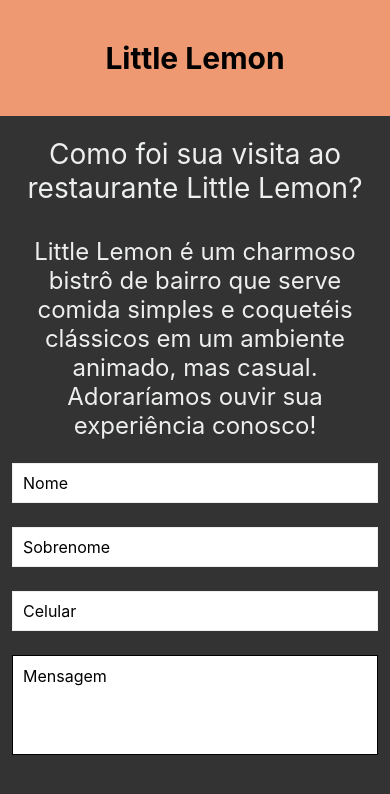
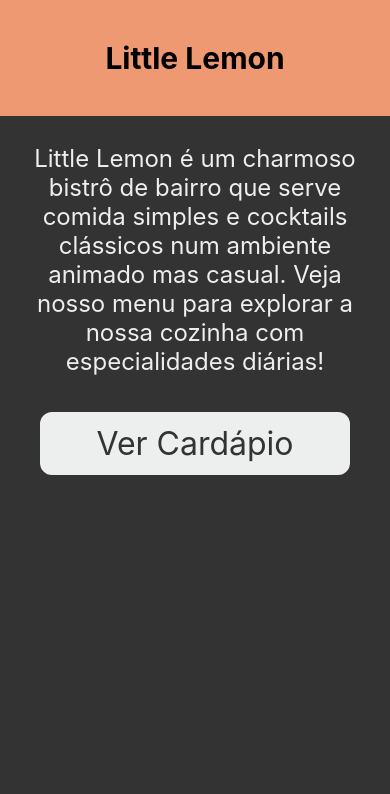
Before and after one commit to mxnsur/Little-Lemon, a React Native app: screen / in a window 390 px wide. Shown: the top 794 px of the page. Built offline with nearby package versions, Linux system fonts and the light colour scheme.

Commit message:
Criação de botão para acessar o cardápio

```diff
--- a/App.js
+++ b/App.js
@@ -11,7 +11,7 @@
     <>
     <View style={styles.container}>
       <LittleLemonHeader />
-      <FeedbackForm/>
+      <MenuItems />
     </View>
     </>
   );
--- a/src/MenuItems.js
+++ b/src/MenuItems.js
@@ -1,49 +1,58 @@
-import React from 'react';
-import { View, Text, StyleSheet, SectionList} from 'react-native';
+import React, { useState } from 'react';
+import { View, Text, StyleSheet, SectionList, Pressable } from 'react-native';
 
 const menuItemsToDisplay = [
     {
-        title: 'Appetizers',
+        title: 'Aperitivos',
         data: [
-          { name: 'Hummus', price: '$5.00' },
-          { name: 'Moutabal', price: '$5.00' },
-          { name: 'Falafel', price: '$7.50' },
-          { name: 'Marinated Olives', price: '$5.00' },
-          { name: 'Kofta', price: '$5.00' },
-          { name: 'Eggplant Salad', price: '$8.50' },
+          { name: 'Hummus', price: 'R$35.00' },
+          { name: 'Baba Ganoush', price: 'R$35.00' },
+          { name: 'Faláfel', price: 'R$17.50' },
+          { name: 'Azeitonas Marinadas', price: 'R$25.00' },
+          { name: 'Kofta', price: 'R$15.00' },
+          { name: 'Salada De Berinjela', price: 'R$18.50' },
         ],
       },
       {
-        title: 'Main Dishes',
+        title: 'Pratos Principais',
         data: [
-          { name: 'Lentil Burger', price: '$10.00' },
-          { name: 'Smoked Salmon', price: '$14.00' },
-          { name: 'Kofta Burger', price: '$11.00' },
-          { name: 'Turkish Kebab', price: '$15.50' },
+          { name: 'Hambúrguer de Lentilha', price: 'R$45.00' },
+          { name: 'Salmão Defumado', price: 'R$60.00' },
+          { name: 'Hambúrguer de Carne', price: 'R$38.00' },
+          { name: 'Kebab Turco', price: 'R$30.00' },
         ],
       },
       {
-        title: 'Sides',
+        title: 'Acompanhamentos',
         data: [
-          { name: 'Fries', price: '$3.00', id: '11K' },
-          { name: 'Buttered Rice', price: '$3.00' },
-          { name: 'Bread Sticks', price: '$3.00' },
-          { name: 'Pita Pocket', price: '$3.00' },
-          { name: 'Lentil Soup', price: '$3.75' },
-          { name: 'Greek Salad', price: '$6.00' },
-          { name: 'Rice Pilaf', price: '$4.00' },
+          { name: 'Batatas Fritas', price: 'R$25.00' },
+          { name: 'Arroz Amanteigado', price: 'R$20.00' },
+          { name: 'Pãezinhos', price: 'R$10.00' },
+          { name: 'Pita Pocket', price: 'R$15.00' },
+          { name: 'Sopa de Lentilha', price: 'R$28.50' },
+          { name: 'Salada Grega', price: 'R$20.00' },
+          { name: 'Arroz Pilaf', price: 'R$22.00' },
         ],
       },
       {
-        title: 'Desserts',
+        title: 'Sobremesas',
         data: [
-          { name: 'Baklava', price: '$3.00' },
-          { name: 'Tartufo', price: '$3.00' },
-          { name: 'Tiramisu', price: '$5.00' },
-          { name: 'Panna Cotta', price: '$5.00' },
+          { name: 'Brigadeiro', price: 'R$8.00' },
+          { name: 'Banoffee', price: 'R$20.00' },
+          { name: 'Pudim de Leite Condensado', price: 'R$12.00' },
+          { name: 'Mousse de Maracujá', price: 'R$15.00' },
         ],
       },
     ];
+
+  const Separator = () => <View style={menuStyles.separator} />;
+
+  const Footer = () => (
+    <Text style={menuStyles.footerText}>
+      All Rights Reserved by Little Lemon 2023
+    </Text>
+
+  );
 
   const Item = ({ name, price }) => (
     <View style={menuStyles.innerContainer}>
@@ -53,6 +62,8 @@
   );
 
   const MenuItems = () => {
+    const [showMenu, setShowMenu] = useState(false);
+
     const renderItem = ({ item }) => <Item name={item.name} price={item.price} />;
 
     const renderSectionHeader = ({ section: { title } }) => (
@@ -61,16 +72,25 @@
       </View>
     );
 
-   const Separator = () => <View style={menuStyles.separator} />;
-
-   const Footer = () => (
-      <Text style={menuStyles.footerText}>
-        All Rights Reserved by Little Lemon 2023
-      </Text>
-    );
-
     return (
       <View style={menuStyles.container}>
+        {!showMenu && (
+        <Text style={menuStyles.infoSection}>
+          Little Lemon é um charmoso bistrô de bairro que serve comida simples
+           e cocktails clássicos num ambiente animado mas casual. Veja nosso
+           menu para explorar a nossa cozinha com especialidades diárias!
+        </Text>
+        )}
+        <Pressable
+        style={menuStyles.button}
+        onPress={() => {
+          setShowMenu(!showMenu);
+        }}>
+        <Text style={menuStyles.buttonText}>
+          {showMenu ? 'Início' : 'Ver Cardápio'}
+        </Text>
+      </Pressable>
+      {showMenu && (
         <SectionList
           keyExtractor={(item, index) => item + index}
           sections={menuItemsToDisplay}
@@ -79,6 +99,7 @@
           ListFooterComponent={Footer}
           ItemSeparatorComponent={Separator}>
         </SectionList>
+        )}
       </View>
     );
   };
@@ -102,7 +123,7 @@
     },
     itemText: {
       color: '#F4CE14',
-      fontSize: 25,
+      fontSize: 18,
     },
     separator: {
       borderBottomWidth: 1,
@@ -110,8 +131,30 @@
     },
     footerText: {
       color: '#EDEFEE',
-      fontSize: 1,
+      fontSize: 12,
       flexWrap: 'wrap',
+      textAlign: 'center',
+    },
+    button: {
+      fontSize: 22,
+      padding: 10,
+      marginVertical: 8,
+      margin: 40,
+      backgroundColor: '#EDEFEE',
+      borderColor: '#EDEFEE',
+      borderWidth: 2,
+      borderRadius: 12
+    },
+    buttonText: {
+      color: '#333333',
+      textAlign: 'center',
+      fontSize: 32,
+    },
+    infoSection: {
+      fontSize: 24,
+      padding: 20,
+      marginVertical: 8,
+      color: '#EDEFEE',
       textAlign: 'center',
     },
   });
```
